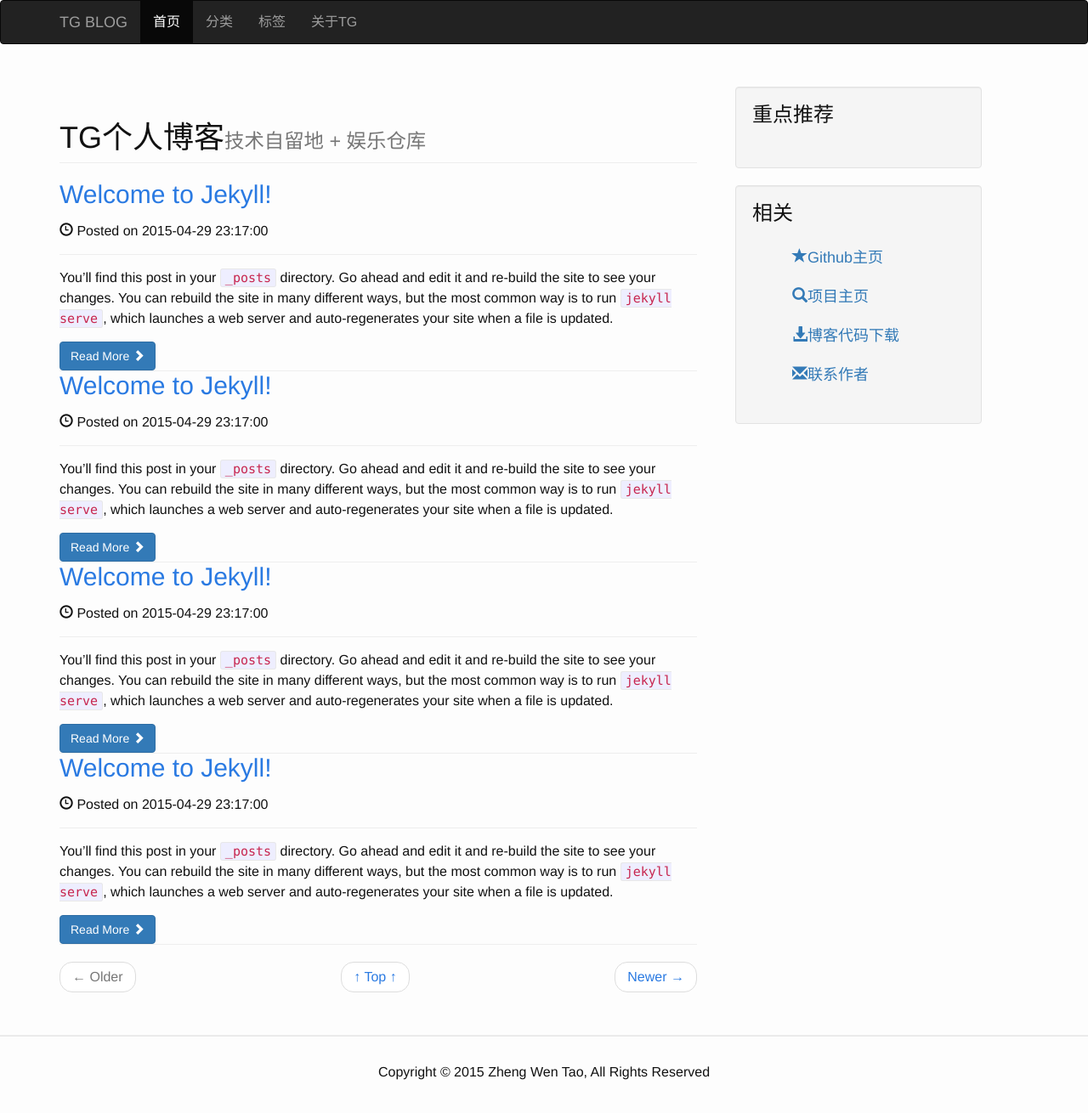
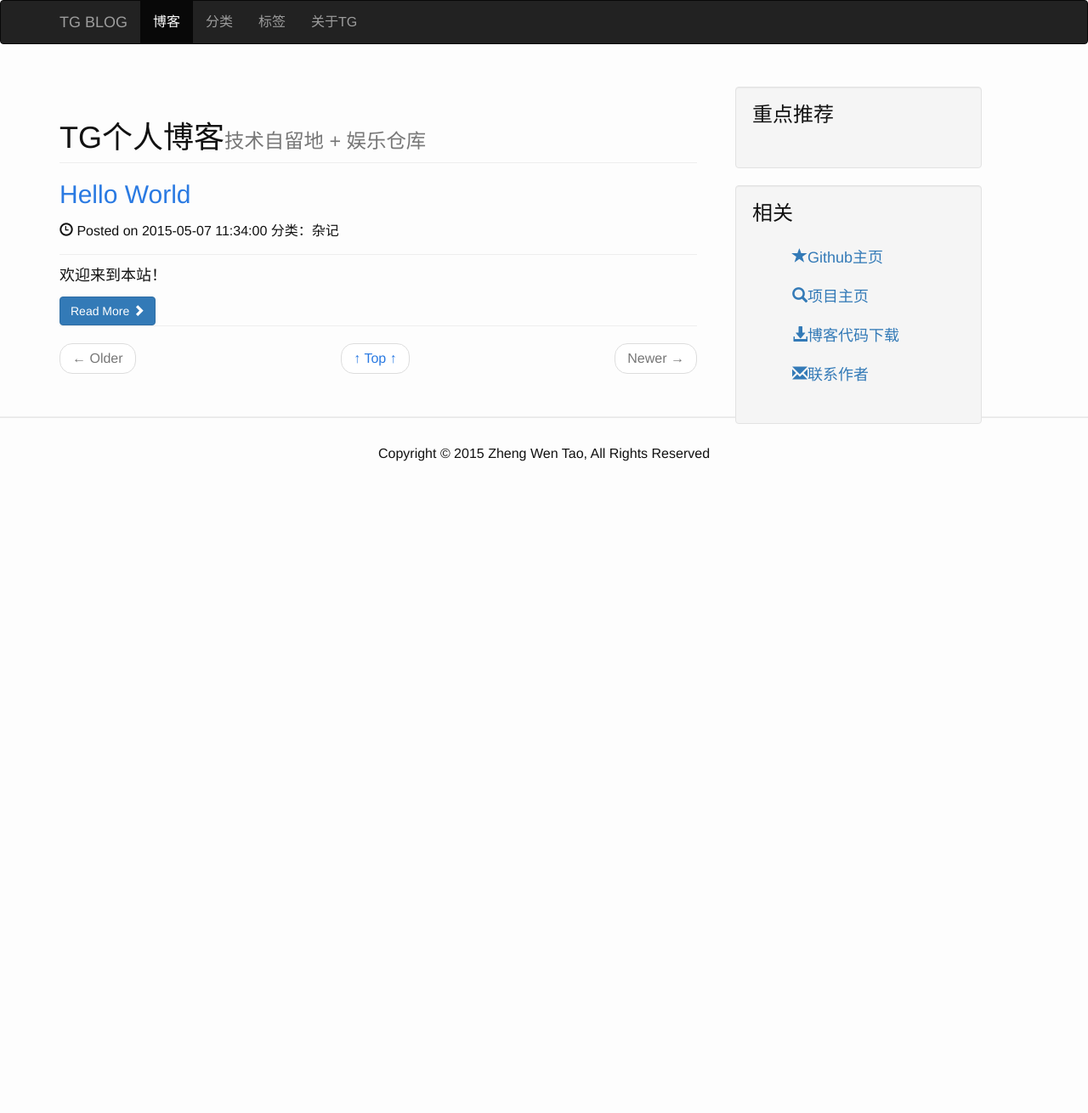
Before and after one commit to taogeT/taogeT.github.io, a Jekyll site: the page built from index.html, in a window 1280 px wide and 1319 px high. Shown: the top 1310 px of the window at 85% size. Built offline with Jekyll 4.4.1, drawn with Linux system fonts in a browser that asks for light colours; the list of posts is cut into pages by our own code.

Commit message:
清理测试模板，发布第一篇hello world博文。

```diff
--- a/_includes/navigation.html
+++ b/_includes/navigation.html
@@ -6,7 +6,7 @@
     <!-- Collect the nav links, forms, and other content for toggling -->
     <div class="collapse navbar-collapse">
       <ul class="nav navbar-nav">
-        <li class="{% if page.active-nav == "firstpage" %}active{% endif %}"><a href="/">首页</a></li>
+        <li class="{% if page.active-nav == "blog" %}active{% endif %}"><a href="/">博客</a></li>
         <li class="{% if page.active-nav == "categories" %}active{% endif %}"><a href="/categories">分类</a></li>
         <li class="{% if page.active-nav == "tags" %}active{% endif %}"><a href="/tags">标签</a></li>
         <li class="{% if page.active-nav == "about" %}active{% endif %}"><a href="/about">关于TG</a></li>
--- a/_posts/technique/2015-04-29-welcome-to-jekyll5.markdown
+++ /dev/null
@@ -1,25 +0,0 @@
----
-layout: post
-title:  "Welcome to Jekyll!"
-date:   2015-04-29 23:17:00
-categories: update
----
-You’ll find this post in your `_posts` directory. Go ahead and edit it and re-build the site to see your changes. You can rebuild the site in many different ways, but the most common way is to run `jekyll serve`, which launches a web server and auto-regenerates your site when a file is updated.
-
-To add new posts, simply add a file in the `_posts` directory that follows the convention `YYYY-MM-DD-name-of-post.ext` and includes the necessary front matter. Take a look at the source for this post to get an idea about how it works.
-
-Jekyll also offers powerful support for code snippets:
-
-{% highlight ruby %}
-def print_hi(name)
-  puts "Hi, #{name}"
-end
-print_hi('Tom')
-#=> prints 'Hi, Tom' to STDOUT.
-{% endhighlight %}
-
-Check out the [Jekyll docs][jekyll] for more info on how to get the most out of Jekyll. File all bugs/feature requests at [Jekyll’s GitHub repo][jekyll-gh]. If you have questions, you can ask them on [Jekyll’s dedicated Help repository][jekyll-help].
-
-[jekyll]:      http://jekyllrb.com
-[jekyll-gh]:   https://github.com/jekyll/jekyll
-[jekyll-help]: https://github.com/jekyll/jekyll-help
--- a/_posts/technique/2015-04-29-welcome-to-jekyll6.markdown
+++ /dev/null
@@ -1,25 +0,0 @@
----
-layout: post
-title:  "Welcome to Jekyll!"
-date:   2015-04-29 23:17:00
-categories: update
----
-You’ll find this post in your `_posts` directory. Go ahead and edit it and re-build the site to see your changes. You can rebuild the site in many different ways, but the most common way is to run `jekyll serve`, which launches a web server and auto-regenerates your site when a file is updated.
-
-To add new posts, simply add a file in the `_posts` directory that follows the convention `YYYY-MM-DD-name-of-post.ext` and includes the necessary front matter. Take a look at the source for this post to get an idea about how it works.
-
-Jekyll also offers powerful support for code snippets:
-
-{% highlight ruby %}
-def print_hi(name)
-  puts "Hi, #{name}"
-end
-print_hi('Tom')
-#=> prints 'Hi, Tom' to STDOUT.
-{% endhighlight %}
-
-Check out the [Jekyll docs][jekyll] for more info on how to get the most out of Jekyll. File all bugs/feature requests at [Jekyll’s GitHub repo][jekyll-gh]. If you have questions, you can ask them on [Jekyll’s dedicated Help repository][jekyll-help].
-
-[jekyll]:      http://jekyllrb.com
-[jekyll-gh]:   https://github.com/jekyll/jekyll
-[jekyll-help]: https://github.com/jekyll/jekyll-help
--- a/_posts/technique/2015-04-29-welcome-to-jekyll7.markdown
+++ /dev/null
@@ -1,25 +0,0 @@
----
-layout: post
-title:  "Welcome to Jekyll!"
-date:   2015-04-29 23:17:00
-categories: update
----
-You’ll find this post in your `_posts` directory. Go ahead and edit it and re-build the site to see your changes. You can rebuild the site in many different ways, but the most common way is to run `jekyll serve`, which launches a web server and auto-regenerates your site when a file is updated.
-
-To add new posts, simply add a file in the `_posts` directory that follows the convention `YYYY-MM-DD-name-of-post.ext` and includes the necessary front matter. Take a look at the source for this post to get an idea about how it works.
-
-Jekyll also offers powerful support for code snippets:
-
-{% highlight ruby %}
-def print_hi(name)
-  puts "Hi, #{name}"
-end
-print_hi('Tom')
-#=> prints 'Hi, Tom' to STDOUT.
-{% endhighlight %}
-
-Check out the [Jekyll docs][jekyll] for more info on how to get the most out of Jekyll. File all bugs/feature requests at [Jekyll’s GitHub repo][jekyll-gh]. If you have questions, you can ask them on [Jekyll’s dedicated Help repository][jekyll-help].
-
-[jekyll]:      http://jekyllrb.com
-[jekyll-gh]:   https://github.com/jekyll/jekyll
-[jekyll-help]: https://github.com/jekyll/jekyll-help
--- a/_posts/technique/2015-04-29-welcome-to-jekyll8.markdown
+++ /dev/null
@@ -1,25 +0,0 @@
----
-layout: post
-title:  "Welcome to Jekyll!"
-date:   2015-04-29 23:17:00
-categories: update
----
-You’ll find this post in your `_posts` directory. Go ahead and edit it and re-build the site to see your changes. You can rebuild the site in many different ways, but the most common way is to run `jekyll serve`, which launches a web server and auto-regenerates your site when a file is updated.
-
-To add new posts, simply add a file in the `_posts` directory that follows the convention `YYYY-MM-DD-name-of-post.ext` and includes the necessary front matter. Take a look at the source for this post to get an idea about how it works.
-
-Jekyll also offers powerful support for code snippets:
-
-{% highlight ruby %}
-def print_hi(name)
-  puts "Hi, #{name}"
-end
-print_hi('Tom')
-#=> prints 'Hi, Tom' to STDOUT.
-{% endhighlight %}
-
-Check out the [Jekyll docs][jekyll] for more info on how to get the most out of Jekyll. File all bugs/feature requests at [Jekyll’s GitHub repo][jekyll-gh]. If you have questions, you can ask them on [Jekyll’s dedicated Help repository][jekyll-help].
-
-[jekyll]:      http://jekyllrb.com
-[jekyll-gh]:   https://github.com/jekyll/jekyll
-[jekyll-help]: https://github.com/jekyll/jekyll-help
--- a/index.html
+++ b/index.html
@@ -13,6 +13,8 @@ paginate_path: "/page:num"
     <p>
       <span class="glyphicon glyphicon-time"></span>
        Posted on {{ post.date | date: "%Y-%m-%d %H:%M:%S" }}
+       {% if post.categories.size > 0 %}{{ post.categories | join:" " | prepend:"分类：" }}{% endif %}
+       {% if post.tags.size > 0 %}{{ post.tags | join:" " | prepend: "标签：" }}{% endif %}
     </p>
     <hr>
     <p>{{ post.excerpt }}</p>
```
Also changed, not shown: other parts of index.html (+1 -1 lines), _layouts/post.html (+6 -1 lines), _posts/entertainment/2015-04-29-welcome-to-jekyll.markdown (deleted, +0 -26 lines), _posts/entertainment/2015-04-29-welcome-to-jekyll1.markdown (deleted, +0 -26 lines), _posts/entertainment/2015-04-29-welcome-to-jekyll2.markdown (deleted, +0 -25 lines), _posts/entertainment/2015-04-29-welcome-to-jekyll3.markdown (deleted, +0 -25 lines), _posts/entertainment/2015-04-29-welcome-to-jekyll4.markdown (deleted, +0 -25 lines), _posts/others/2015-05-07-hello-world.markdown (added, +8 -0 lines), about.md (+1 -0 lines).
